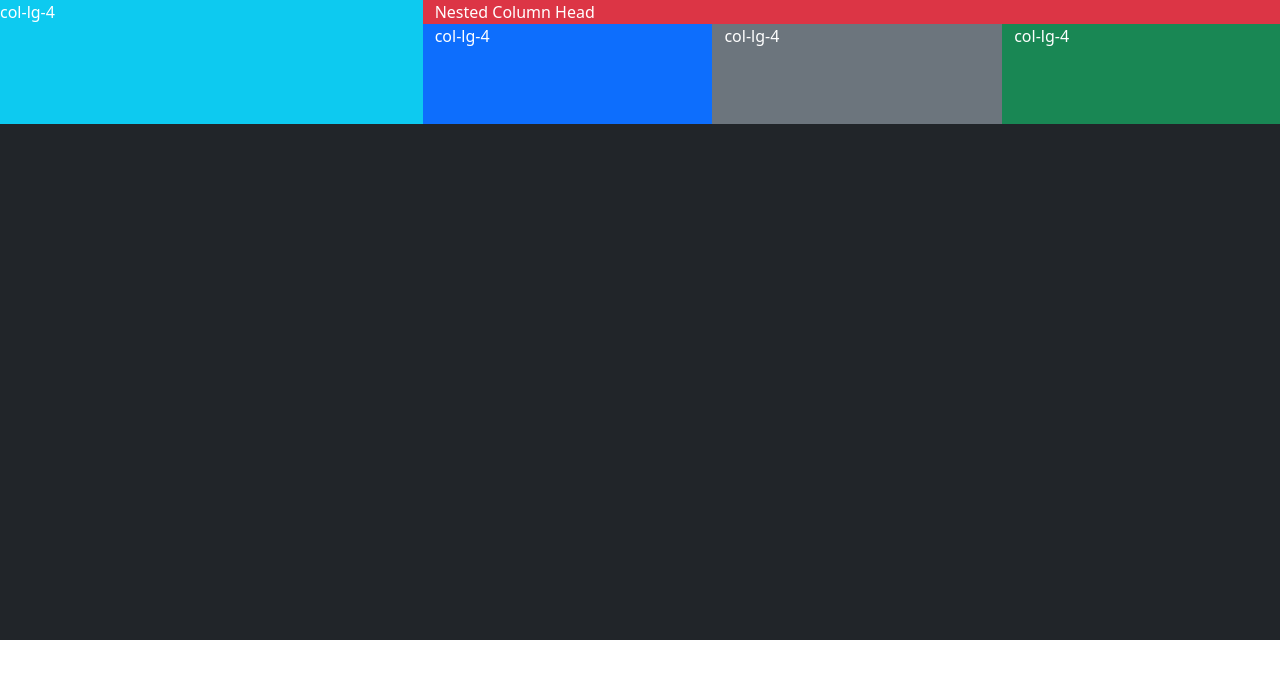
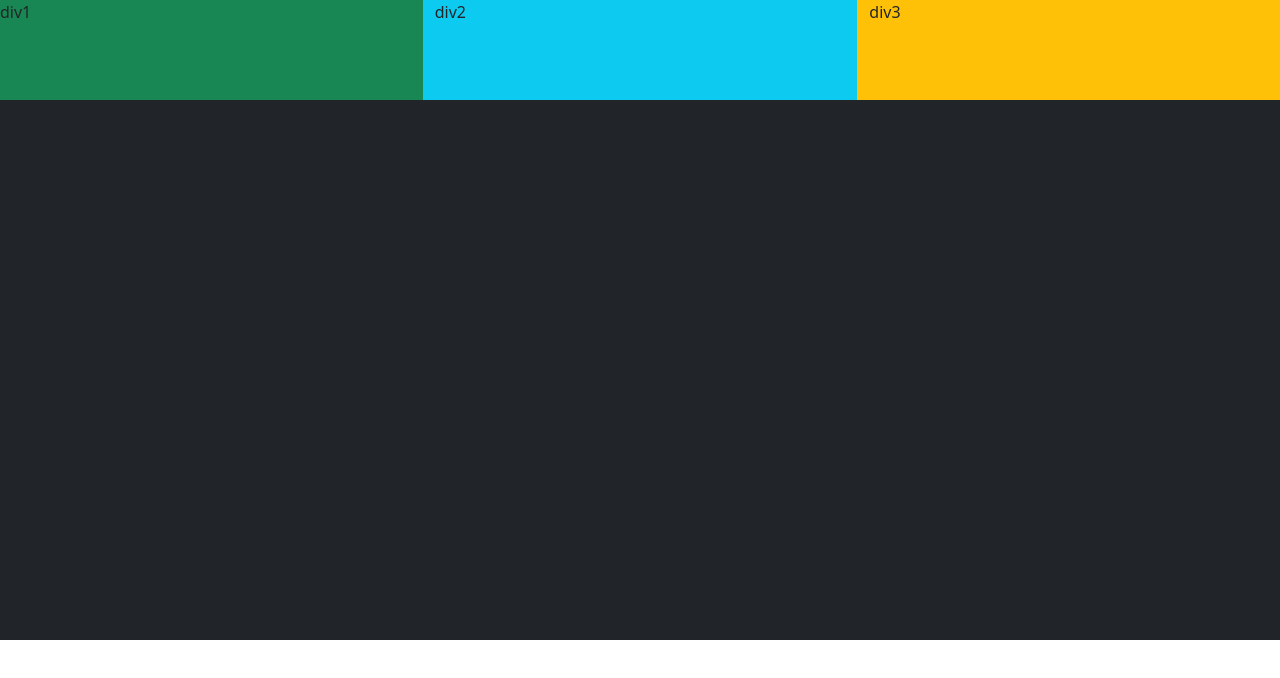
Before and after one commit to bacha-11/Learn-React-Bootstrap, a React (Create React App) app: page / in a window 1280 px wide. Shown: the top 678 px of the page. Built offline with nearby package versions, Linux system fonts and the light colour scheme.

Commit message:
auto same column in bootstrap

```diff
--- a/src/App.js
+++ b/src/App.js
@@ -1,4 +1,5 @@
 import './App.css';
+import AutoColumAndRow from './components/pages/AutoColumAndRow';
 import ContainerExample from './components/pages/ContainerExample';
 import LargeContainerWithRowColumn from './components/pages/LargeContainerWithRowColum';
 import NestedColumn from './components/pages/NestedColumn';
@@ -13,7 +14,9 @@ function App() {
 
       <LargeContainerWithRowColumn /> */}
 
-      <NestedColumn />
+      {/* <NestedColumn /> */}
+
+      <AutoColumAndRow />
     </div>
   );
 }
--- /dev/null
+++ b/src/components/pages/AutoColumAndRow.js
@@ -0,0 +1,14 @@
+
+function AutoColumAndRow(){
+    return(
+        <div className="container-fluit bg-dark">
+            <div className="row">
+                <div className="col bg-success">div1</div>
+                <div className="col bg-info">div2</div>
+                <div className="col bg-warning">div3</div>
+            </div>
+        </div>
+    )
+}
+
+export default AutoColumAndRow;
```
